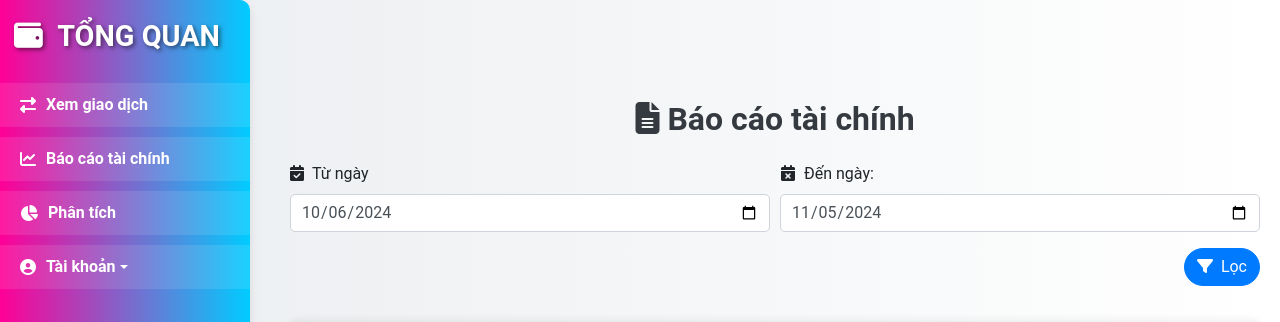
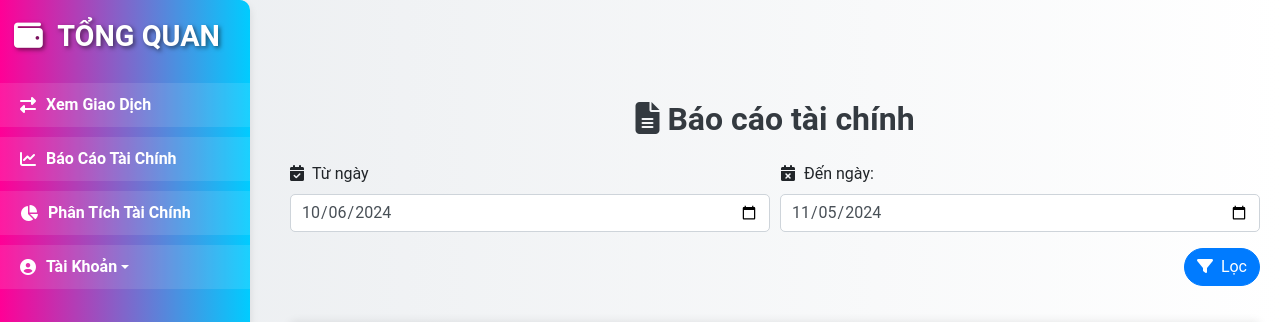
Before and after one commit to quytai0402/PythonNangCao, a Flask app: page /report in a window 1280 px wide. Shown: the top 322 px of the page. Run offline with Flask 3, Linux system fonts and the light colour scheme; the visitor is signed in with stand-in values (Sample User, id 1); some libraries are stand-ins or nearby versions.

Commit message:
Update report.html

```diff
--- a/templates/report.html
+++ b/templates/report.html
@@ -163,29 +163,29 @@
             </li>
             <li class="nav-item">
                 <a class="nav-link" href="/">
-                <i class="fas fa-exchange-alt"></i> Xem giao dịch
+                    <i class="fas fa-exchange-alt"></i> Xem Giao Dịch
                 </a>
             </li>
             <li class="nav-item">
                 <a class="nav-link" href="/report">
-                <i class="fas fa-chart-line"></i> Báo cáo tài chính
+                    <i class="fas fa-chart-line"></i> Báo Cáo Tài Chính
                 </a>
             </li>
             <li class="nav-item">
                 <a class="nav-link" href="/analysis">
-                <i class="fas fa-chart-pie"></i> Phân tích
+                    <i class="fas fa-chart-pie"></i> Phân Tích Tài Chính
                 </a>
             </li>
             <li class="nav-item dropdown">
                 <a class="nav-link dropdown-toggle" href="#" id="userDropdown" role="button" data-toggle="dropdown" aria-haspopup="true" aria-expanded="false">
-                <i class="fas fa-user-circle"></i> Tài khoản
+                    <i class="fas fa-user-circle"></i> Tài Khoản
                 </a>
                 <div class="dropdown-menu" aria-labelledby="userDropdown">
                     <a class="dropdown-item" href="/profile">
-                    <i class="fas fa-id-badge"></i> Hồ sơ
+                        <i class="fas fa-id-badge"></i> Hồ Sơ
                     </a>
                     <a class="dropdown-item" href="/logout">
-                    <i class="fas fa-sign-out-alt"></i> Đăng xuất
+                        <i class="fas fa-sign-out-alt"></i> Đăng Xuất
                     </a>
                 </div>
             </li>
```
Lines whose indentation alone changed are shown as unchanged.
